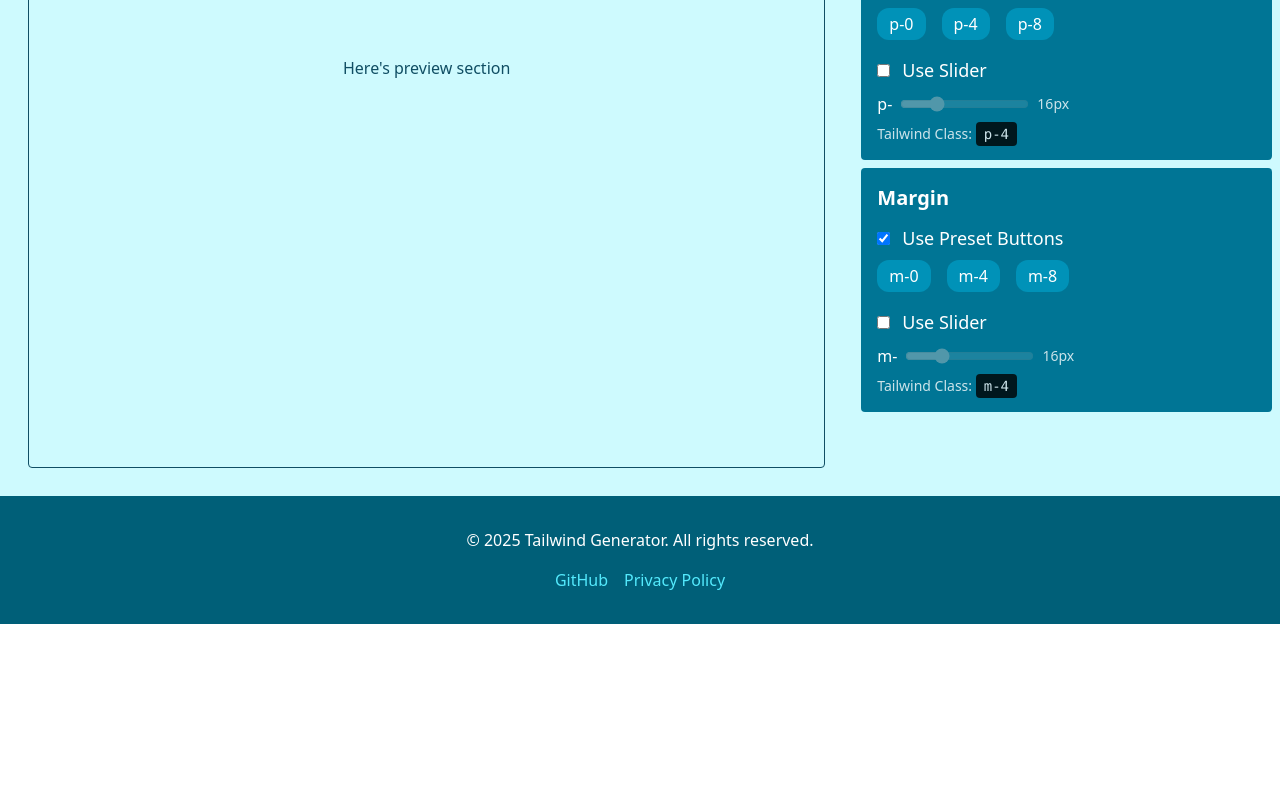
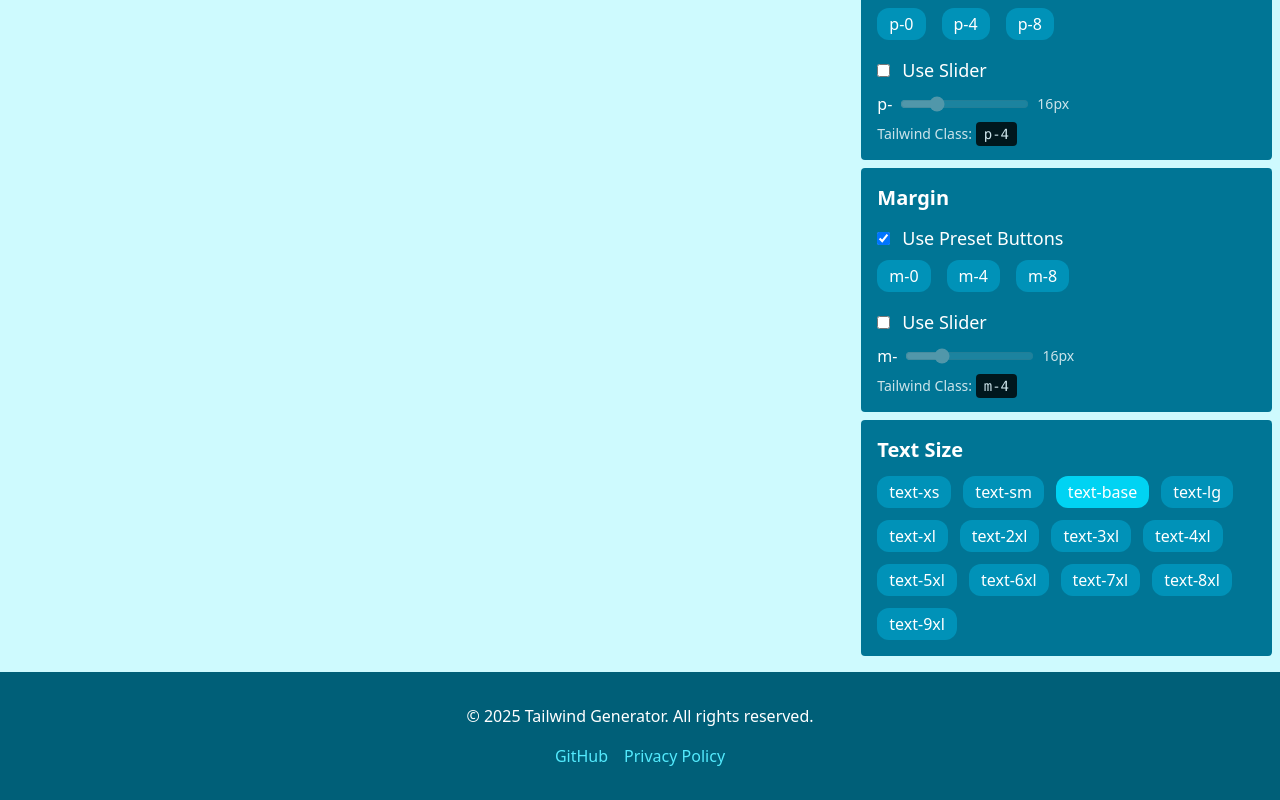
Before and after one commit to luckyguyluck/TailwindCSSGenerator, a React (Vite) app in the folder frontend/: page /generator in a window 1280 px wide. Shown: the part 468-1268 px from the top of the page. Before the commit the page ends 1092 px from the top, so only its background shows below. Built offline with nearby package versions, Linux system fonts and the light colour scheme.

Commit message:
width padding and margin control  update

```diff
--- /dev/null
+++ b/frontend/src/Core/UI/Components/Controls/TextSize.jsx
@@ -0,0 +1,35 @@
+import { useState } from "react";
+
+function TextSize() {
+  const [textSize, setTextSize] = useState("text-base");
+
+  const sizes = [
+    "text-xs", "text-sm", "text-base", "text-lg", "text-xl",
+    "text-2xl", "text-3xl", "text-4xl", "text-5xl",
+    "text-6xl", "text-7xl", "text-8xl", "text-9xl"
+  ];
+
+  return (
+    <div className="w-full p-4 mb-2 bg-cyan-700 rounded text-white">
+      <h3 className="text-xl font-semibold mb-3">Text Size</h3>
+
+      <div className="flex flex-wrap gap-3">
+        {sizes.map((size) => (
+          <button
+            key={size}
+            onClick={() => setTextSize(size)}
+            className={`px-3 py-1 rounded-xl transition ${
+              textSize === size
+                ? "bg-cyan-400"
+                : "bg-cyan-600 hover:bg-cyan-400"
+            }`}
+          >
+            {size}
+          </button>
+        ))}
+      </div>
+    </div>
+  );
+}
+
+export default TextSize;
--- a/frontend/src/Core/UI/Components/Preview.jsx
+++ b/frontend/src/Core/UI/Components/Preview.jsx
@@ -1,8 +1,6 @@
 import Screensizebtn from "./screensizebtn";
 
-
-function Preview(){
-
+function Preview() {
   const screenSizes = {
     full: 'w-full',         // Full width (Window/Responsive mode)
     desktop: 'w-3/4',       // Desktop-like
@@ -12,20 +10,17 @@ function Preview(){
     tiny: 'w-1/4',          // Small mobile or preview constraint
   };
 
-    return(
+  return (
+    <div className="w-full min-h-screen flex flex-col">
+      <Screensizebtn screenSizes={screenSizes} />
 
-        <div className="w-full">
-           <Screensizebtn screenSizes = {screenSizes}/>
-
-           <div className="preview w-full h-full dark:bg-cyan-700 p-2 rounded-lg">
-                <div className="border rounded-sm p-2 h-screen flex justify-center items-center">
+      <div className="preview flex-grow w-full h-[90%] dark:bg-cyan-700 p-2 rounded-lg">
+        <div className="border rounded-sm p-2 flex justify-center items-center">
           Here's preview section
         </div>
       </div>
     </div>
-    )
-
+  );
 }
 
-
 export default Preview;
--- a/frontend/src/Core/UI/GeneratorUI.jsx
+++ b/frontend/src/Core/UI/GeneratorUI.jsx
@@ -2,6 +2,7 @@ import Preview from "./Components/Preview";
 import Width from "./Components/Controls/Width";
 import Padding from "./Components/Controls/Padding";
 import Margin from "./Components/Controls/Margin";
+import TextSize from "./Components/Controls/TextSize";
 
 function GeneratorUI(){
 
@@ -16,10 +17,11 @@ function GeneratorUI(){
                     <div className="flex-2/3 bg-cyan-100 dark:bg-gray-800 p-5 text-cyan-900 dark:text-white">
                         <Preview />
                     </div>
-                    <div className="flex-1/3 bg-cyan-100 dark:bg-cyan-800 p-2 text-cyan-900 dark:text-white">
+                    <div className="flex-1/3 bg-cyan-100 h-full dark:bg-cyan-600 p-2 text-cyan-900 dark:text-white">
                         <Width />
                         <Padding />
                         <Margin />
+                        <TextSize />
                     </div>
                 </div>
 
```
Lines whose indentation alone changed are shown as unchanged.
